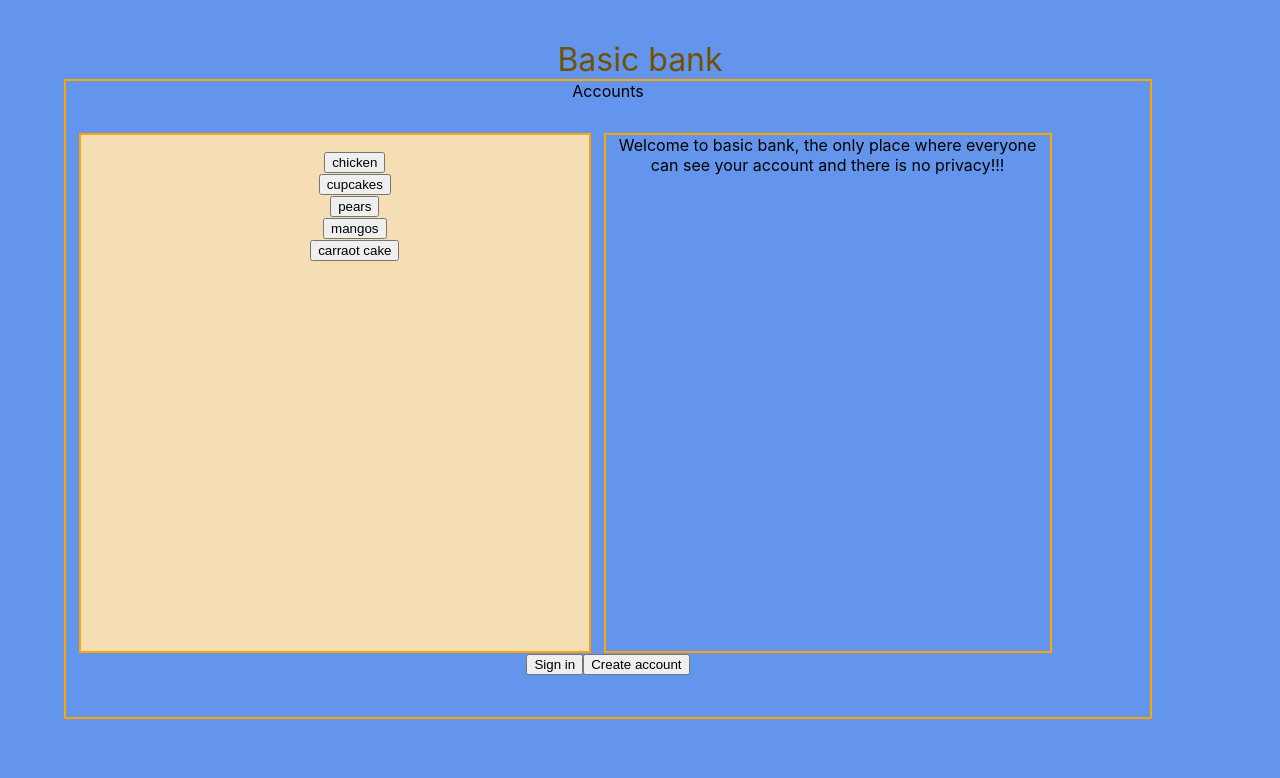
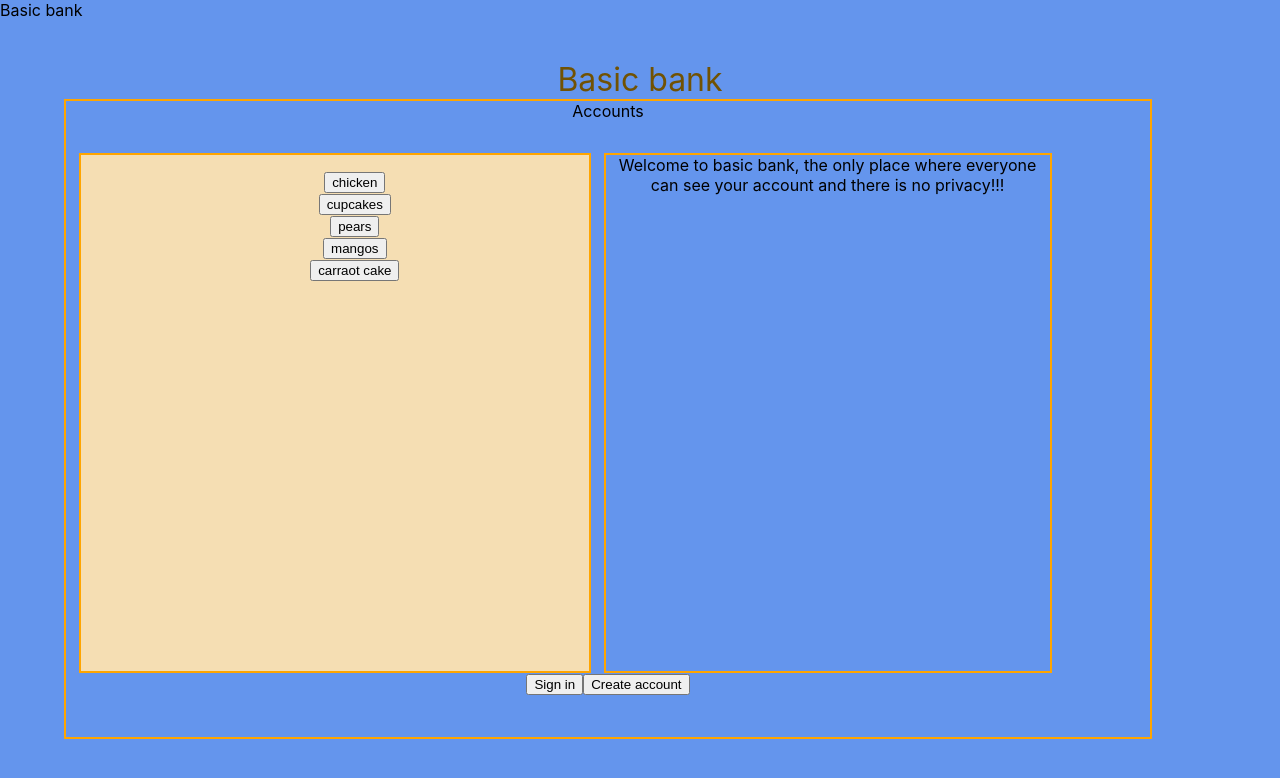
Before and after one commit to cyberstizz/basicbank, a React (Create React App) app: page / in a window 1280 px wide. Shown: the top 778 px of the page. Built offline with nearby package versions, Linux system fonts and the light colour scheme.

Commit message:
added new top section to page

```diff
--- a/src/Home.js
+++ b/src/Home.js
@@ -2,9 +2,14 @@ import './Home.css';
 
 
 const Home = () => {
-    return (
+//const testCall = await fetch('http://localhost:8001');
+
+    return(
         <div id="fullpage">
+        <div class="top_section">
+        Basic bank
 
+        </div>
 
         <div class="hero">
          Basic bank
@@ -41,6 +46,8 @@ const Home = () => {
         </div>
 
         </div>
+
+
         <div class="footer"></div>
 
 
```
